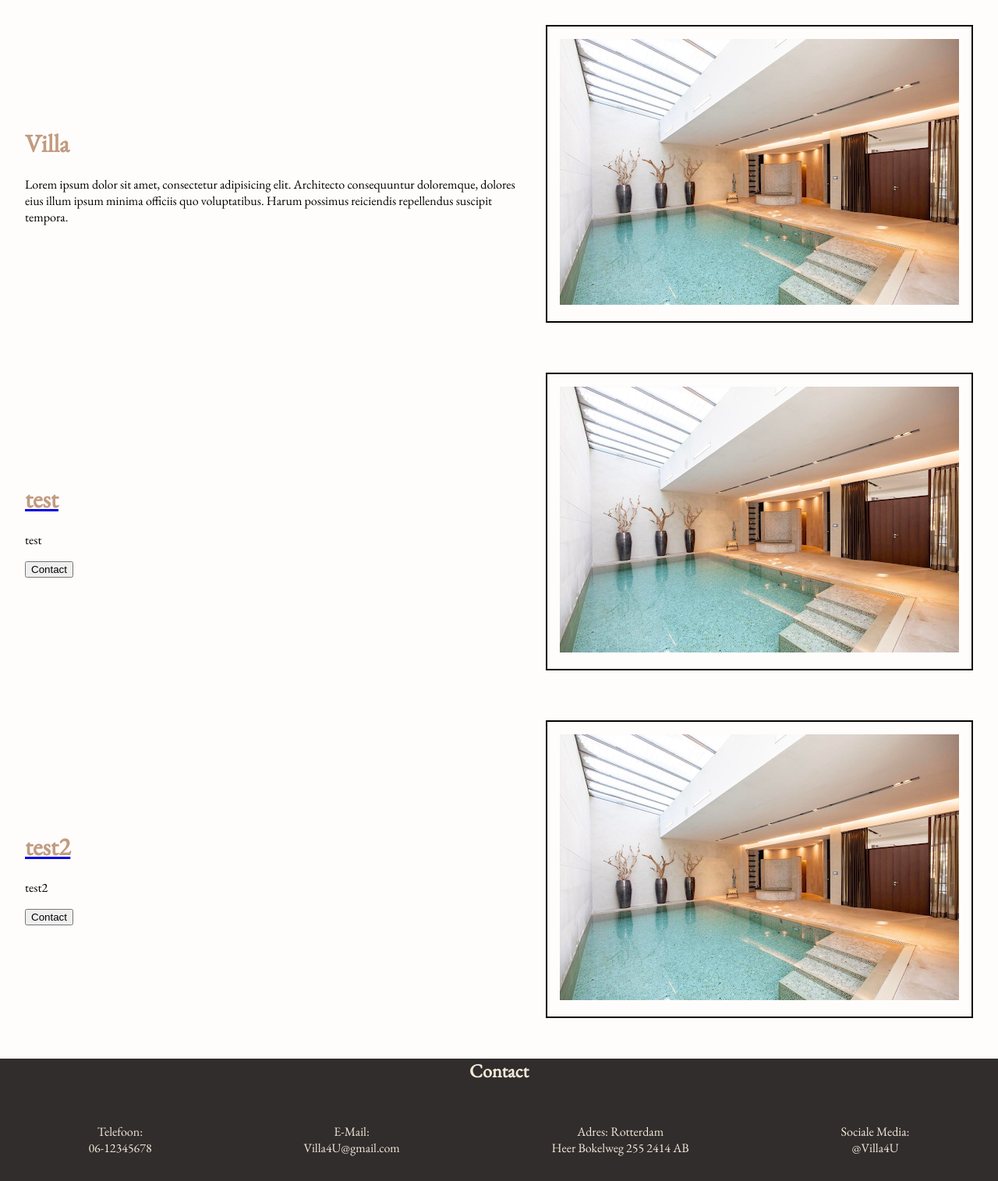
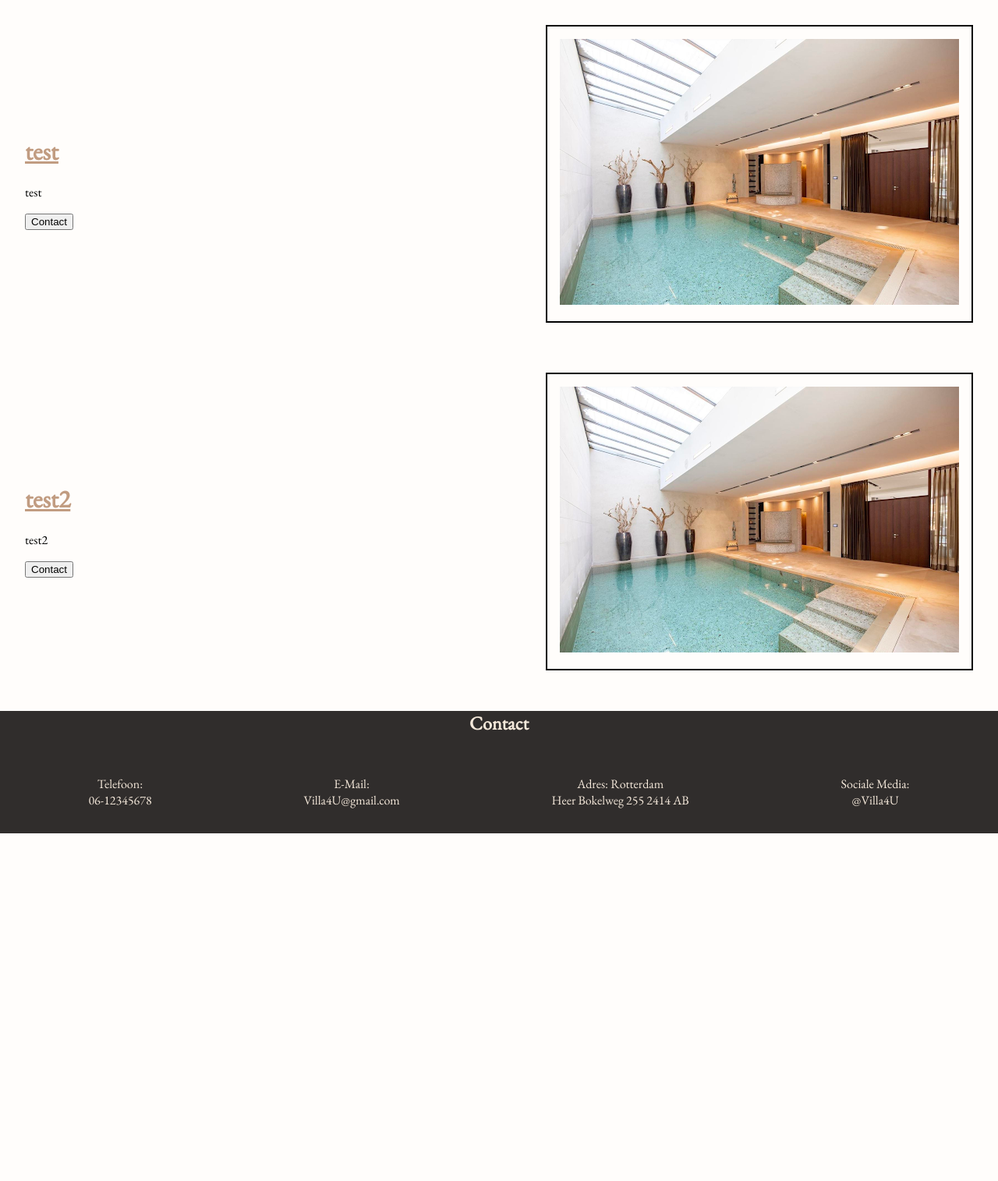
Before and after one commit to iranathan/Villa4u.nl, a PHP site: page /villalist.php in a window 1280 px wide. Shown: the part 60-1575 px from the top of the page at 78% size. After the commit the page ends 1129 px from the top, so only its background shows below. Run offline with PHP 8.4, Linux system fonts and the light colour scheme; data comes from the database, SQL or seed files in the repository.

Commit message:
villa list

```diff
--- a/css/villalist.css
+++ b/css/villalist.css
@@ -3,6 +3,10 @@
     justify-content: space-between;
     align-items: center;
     padding: 2rem;
+}
+
+.villa-title a {
+    text-decoration: #c19c81 underline;
 }
 
 .villa-title h1 {
--- a/villalist.view.php
+++ b/villalist.view.php
@@ -20,17 +20,6 @@
         </nav>
     </header>
     <main>
-        <div id="villas">
-            <div class="villa">
-                <div class="villa-title">
-                    <h1>Villa</h1>
-                    <p>Lorem ipsum dolor sit amet, consectetur adipisicing elit. Architecto consequuntur doloremque, dolores eius illum ipsum minima officiis quo voluptatibus. Harum possimus reiciendis repellendus suscipit tempora.</p>
-                </div>
-                <div class="villa-thumbnail">
-                    <img src="image/unnamed.png" alt="villa">
-                </div>
-            </div>
-        </div>
         <?php while($res = $villas->fetchArray()) { ?>
             <div id="villas">
                 <div class="villa">
```
Also changed, not shown: villa.php (added).
